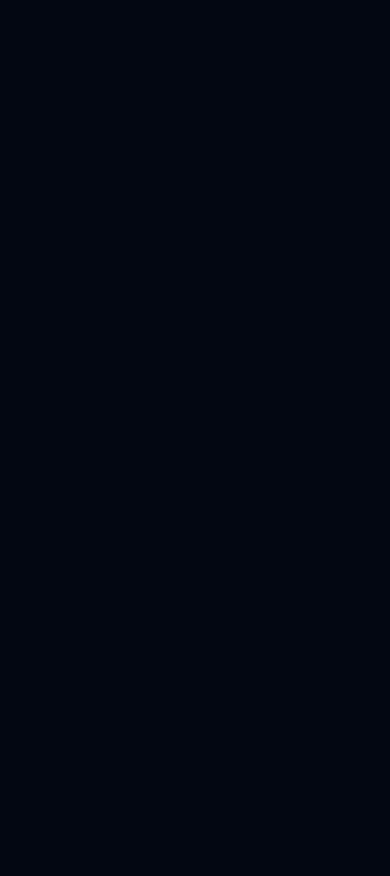
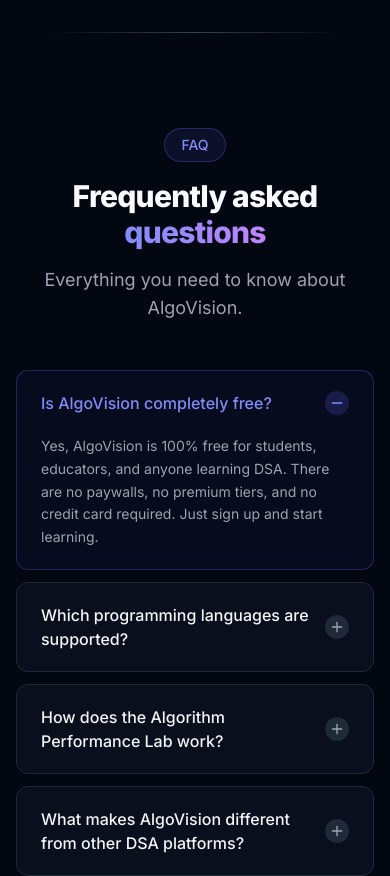
Before and after one commit to mayankchoudhary7251-bit/algovision, a React (Vite) app in the folder apps/web/: page / in a window 390 px wide. Shown: the part 9020-9896 px from the top of the page. Before the commit the page ends 9052 px from the top, so only its background shows below. Built offline with nearby package versions, Linux system fonts and the light colour scheme.

Commit message:
feat(landing): add FAQ section with animated accordion

```diff
--- a/apps/web/src/app/router.tsx
+++ b/apps/web/src/app/router.tsx
@@ -5,6 +5,7 @@
 import { StatsSection } from '@/features/landing/components/StatsSection'
 import { AlgorithmsSection } from '@/features/landing/components/AlgorithmsSection'
 import { TechStackSection } from '@/features/landing/components/TechStackSection'
+import { FAQSection } from '@/features/landing/components/FAQSection'
 
 function ComingSoonPage({ title }: { title: string }) {
   return (
@@ -28,6 +29,7 @@
         <StatsSection />
         <AlgorithmsSection />
         <TechStackSection />
+        <FAQSection />
       </main>
     </div>
   )
--- /dev/null
+++ b/apps/web/src/features/landing/components/FAQSection.tsx
@@ -0,0 +1,156 @@
+import { useState } from 'react'
+import { motion, AnimatePresence } from 'framer-motion'
+import { Plus, Minus } from 'lucide-react'
+import { cn } from '@/shared/lib/utils'
+
+const FAQS = [
+  {
+    question: 'Is AlgoVision completely free?',
+    answer:
+      'Yes, AlgoVision is 100% free for students, educators, and anyone learning DSA. There are no paywalls, no premium tiers, and no credit card required. Just sign up and start learning.',
+  },
+  {
+    question: 'Which programming languages are supported?',
+    answer:
+      'AlgoVision supports Java, C++, Python, and JavaScript. Every algorithm includes a complete implementation in all four languages. The coding playground also supports execution in all four languages with instant feedback.',
+  },
+  {
+    question: 'How does the Algorithm Performance Lab work?',
+    answer:
+      'The Performance Lab lets you select multiple algorithms and an input size range, then runs them simultaneously and plots the results. You can compare execution time, number of comparisons, and memory usage as input size grows — making theoretical complexity analysis tangible.',
+  },
+  {
+    question: 'What makes AlgoVision different from other DSA platforms?',
+    answer:
+      'Most platforms focus on either visualization or practice problems — AlgoVision combines both, plus adds the Algorithm Performance Lab for empirical benchmarking. The step-by-step visualization with play/pause/rewind controls, side-by-side algorithm comparison, and multi-language support make it a complete learning environment.',
+  },
+  {
+    question: 'Can I use AlgoVision for interview preparation?',
+    answer:
+      'Absolutely. The Interview Mode simulates timed coding challenges with difficulty levels from Beginner to Advanced. The Quiz Engine tests conceptual knowledge, and the Coding Playground lets you practice writing actual solutions. Combined with the visualizations, it covers both the conceptual and practical sides of technical interviews.',
+  },
+  {
+    question: 'Which data structures and algorithms are covered?',
+    answer:
+      'AlgoVision covers Arrays, Linked Lists, Stacks, Queues, Trees, AVL Trees, Heaps, Tries, Graphs, Segment Trees, Fenwick Trees, and Union-Find. Algorithm coverage includes all major sorting and searching algorithms, graph algorithms (BFS, DFS, Dijkstra, A*, Kruskal, Prim), Dynamic Programming, Greedy Algorithms, Backtracking, and String Matching — over 30 total.',
+  },
+  {
+    question: 'Is AlgoVision mobile-friendly?',
+    answer:
+      'Yes, AlgoVision is fully responsive and works on phones and tablets. The visualization canvas scales to the screen size, and the navigation collapses to a mobile-friendly menu on smaller screens.',
+  },
+]
+
+interface FAQItemProps {
+  question: string
+  answer: string
+  isOpen: boolean
+  onClick: () => void
+  index: number
+}
+
+function FAQItem({ question, answer, isOpen, onClick, index }: FAQItemProps) {
+  return (
+    <motion.div
+      initial={{ opacity: 0, y: 20 }}
+      whileInView={{ opacity: 1, y: 0 }}
+      viewport={{ once: true }}
+      transition={{ duration: 0.4, delay: index * 0.05 }}
+      className={cn(
+        'rounded-xl border transition-all duration-200',
+        isOpen
+          ? 'border-brand-500/30 bg-brand-500/5'
+          : 'border-gray-800 bg-gray-900/50 hover:border-gray-700'
+      )}
+    >
+      <button
+        onClick={onClick}
+        className="flex w-full items-center justify-between gap-4 px-6 py-5 text-left"
+        aria-expanded={isOpen}
+      >
+        <span className={cn(
+          'text-base font-medium transition-colors',
+          isOpen ? 'text-brand-400' : 'text-gray-100'
+        )}>
+          {question}
+        </span>
+        <span className={cn(
+          'flex-shrink-0 rounded-full p-1 transition-all duration-200',
+          isOpen ? 'bg-brand-500/20 text-brand-400' : 'bg-gray-800 text-gray-400'
+        )}>
+          {isOpen ? (
+            <Minus className="h-4 w-4" />
+          ) : (
+            <Plus className="h-4 w-4" />
+          )}
+        </span>
+      </button>
+
+      <AnimatePresence initial={false}>
+        {isOpen && (
+          <motion.div
+            initial={{ height: 0, opacity: 0 }}
+            animate={{ height: 'auto', opacity: 1 }}
+            exit={{ height: 0, opacity: 0 }}
+            transition={{ duration: 0.3, ease: 'easeInOut' }}
+            className="overflow-hidden"
+          >
+            <p className="px-6 pb-5 text-sm leading-relaxed text-gray-400">
+              {answer}
+            </p>
+          </motion.div>
+        )}
+      </AnimatePresence>
+    </motion.div>
+  )
+}
+
+export function FAQSection() {
+  const [openIndex, setOpenIndex] = useState<number | null>(0)
+
+  function handleClick(index: number) {
+    setOpenIndex(openIndex === index ? null : index)
+  }
+
+  return (
+    <section className="relative bg-gray-950 py-24">
+      <div className="pointer-events-none absolute inset-0 overflow-hidden">
+        <div className="absolute left-1/2 top-0 h-px w-3/4 -translate-x-1/2 bg-gradient-to-r from-transparent via-gray-700 to-transparent" />
+      </div>
+
+      <div className="mx-auto max-w-3xl px-4 sm:px-6 lg:px-8">
+        <motion.div
+          initial={{ opacity: 0, y: 20 }}
+          whileInView={{ opacity: 1, y: 0 }}
+          viewport={{ once: true }}
+          transition={{ duration: 0.6 }}
+          className="text-center"
+        >
+          <span className="inline-block rounded-full border border-brand-500/30 bg-brand-500/10 px-4 py-1.5 text-sm font-medium text-brand-400">
+            FAQ
+          </span>
+          <h2 className="mt-4 text-3xl font-extrabold tracking-tight text-gray-50 sm:text-4xl">
+            Frequently asked{' '}
+            <span className="text-gradient">questions</span>
+          </h2>
+          <p className="mt-4 text-lg text-gray-400">
+            Everything you need to know about AlgoVision.
+          </p>
+        </motion.div>
+
+        <div className="mt-12 space-y-3">
+          {FAQS.map((faq, index) => (
+            <FAQItem
+              key={faq.question}
+              question={faq.question}
+              answer={faq.answer}
+              isOpen={openIndex === index}
+              onClick={() => handleClick(index)}
+              index={index}
+            />
+          ))}
+        </div>
+      </div>
+    </section>
+  )
+}
```
